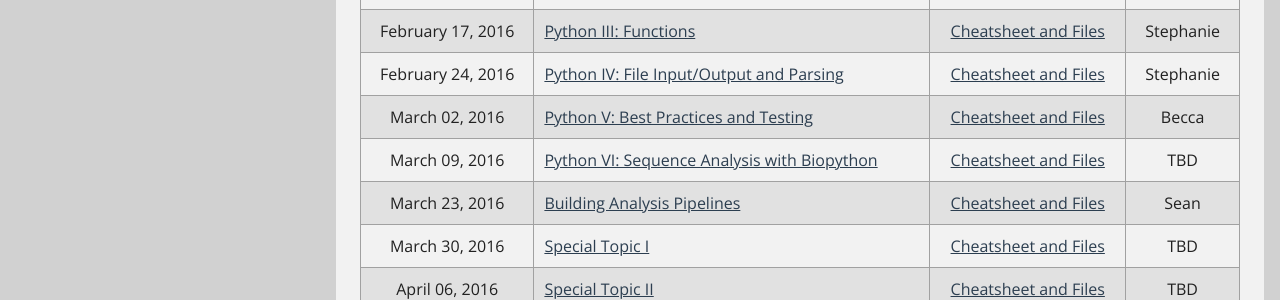
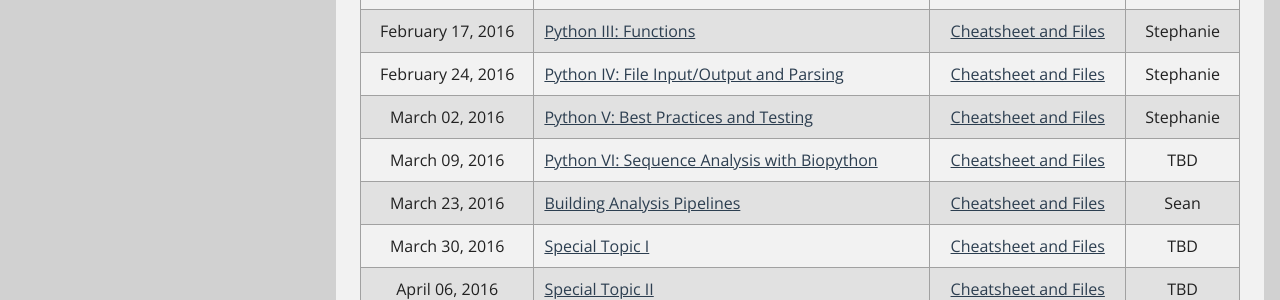
Before and after one commit to CCBBatUT/Biocomputing_Spring2016, a Jekyll site: the page built from index.html, in a window 1280 px wide. Shown: the part 928-1228 px from the top of the page. Built offline with Jekyll 4.4.1, drawn with Linux system fonts in a browser that asks for light colours; Markdown is read by kramdown in place of the engine named in the settings.

Commit message:
instructor swap

```diff
--- a/_posts/2016-03-02-python5_bestpractices.md
+++ b/_posts/2016-03-02-python5_bestpractices.md
@@ -1,8 +1,8 @@
 ---
 layout: post
 title: "Python V: Best Practices and Testing"
-instructor: Becca
-permalink: /python4_bestpractices/
+instructor: Stephanie
+permalink: /python5_bestpractices/
 materials: files/python5.zip
 ---
 
```
